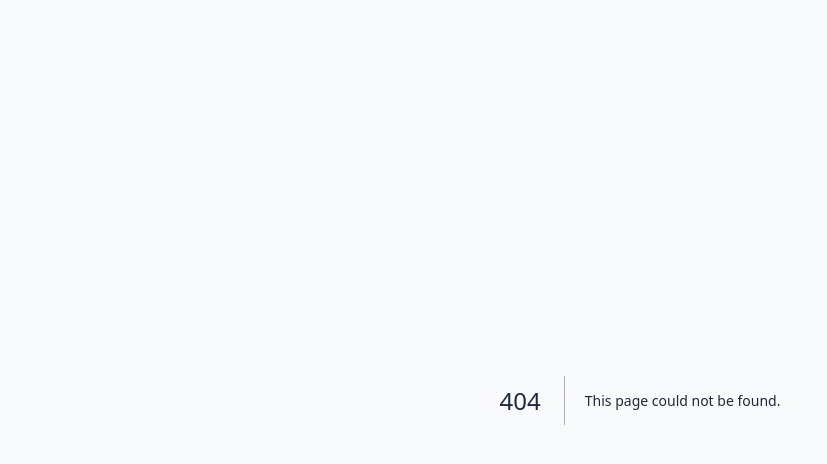
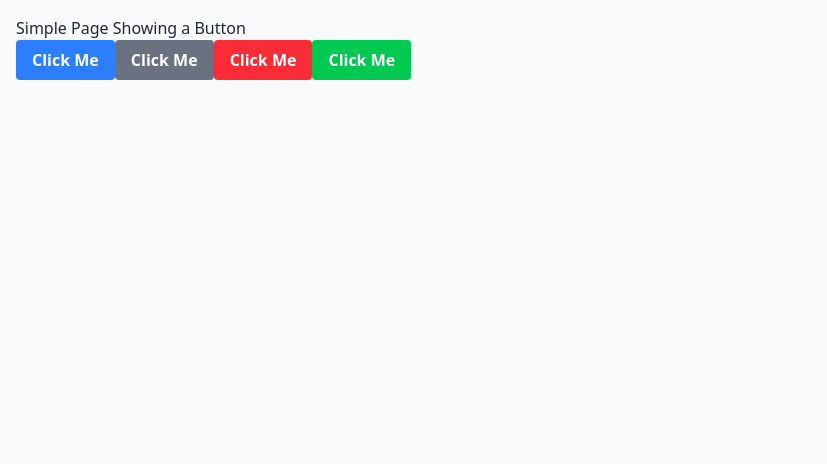
Before and after one commit to geryenkohawsen/sen-ui, a Next.js app: page /components/button in a window 1280 px wide. Before the commit this address had no page. Shown: the top 464 px of the page, without its empty margins (0-827 px from the left). Built offline with nearby package versions, Linux system fonts and the light colour scheme.

Commit message:
Add PageButton component with multiple button variants

```diff
--- /dev/null
+++ b/app/components/button/page.tsx
@@ -0,0 +1,24 @@
+import React from 'react'
+import CompButton from '.'
+
+export default function PageButton() {
+  const handleClick = () => {
+    alert('Button clicked!')
+  }
+
+  return (
+    <div className="p-4">
+      <h1>Simple Page Showing a Button</h1>
+      <CompButton>Click Me</CompButton>
+      <CompButton variant="secondary" onClick={handleClick}>
+        Click Me
+      </CompButton>
+      <CompButton variant="danger" onClick={handleClick}>
+        Click Me
+      </CompButton>
+      <CompButton variant="success" onClick={handleClick}>
+        Click Me
+      </CompButton>
+    </div>
+  )
+}
```
